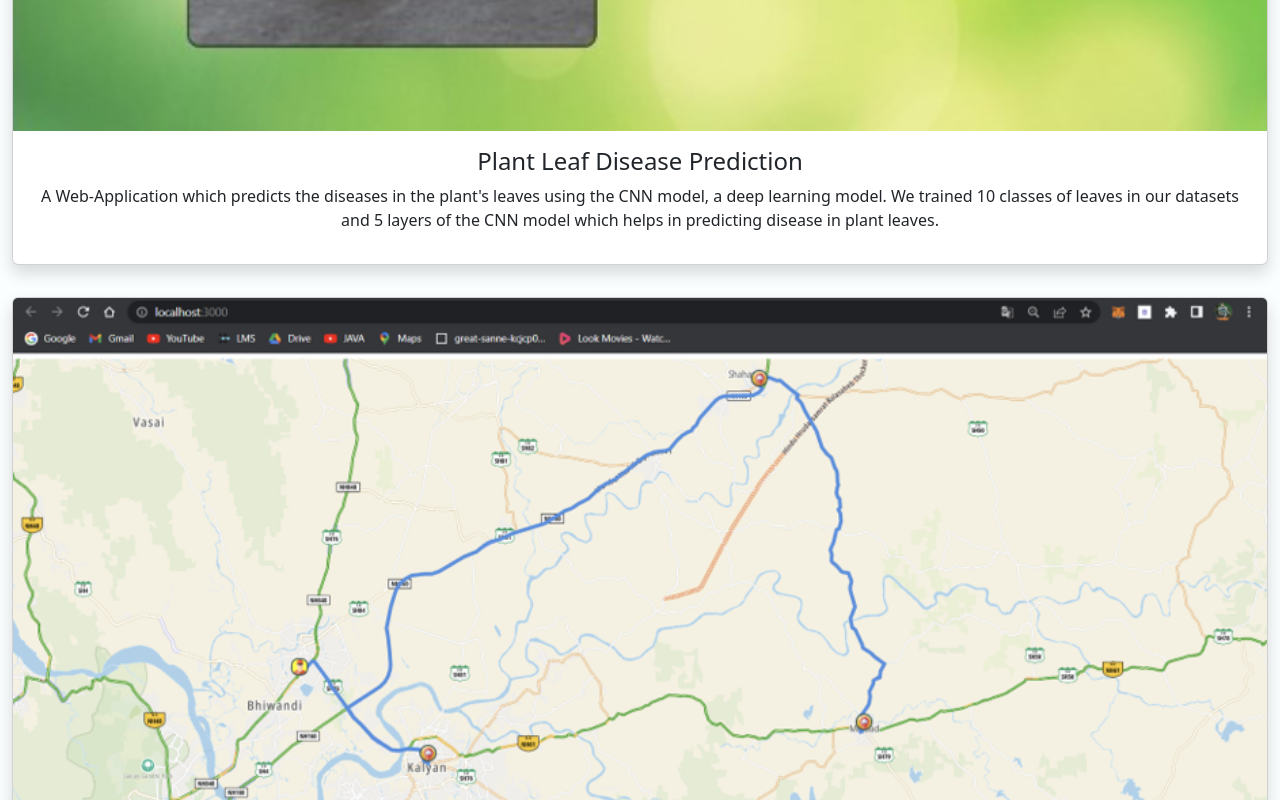
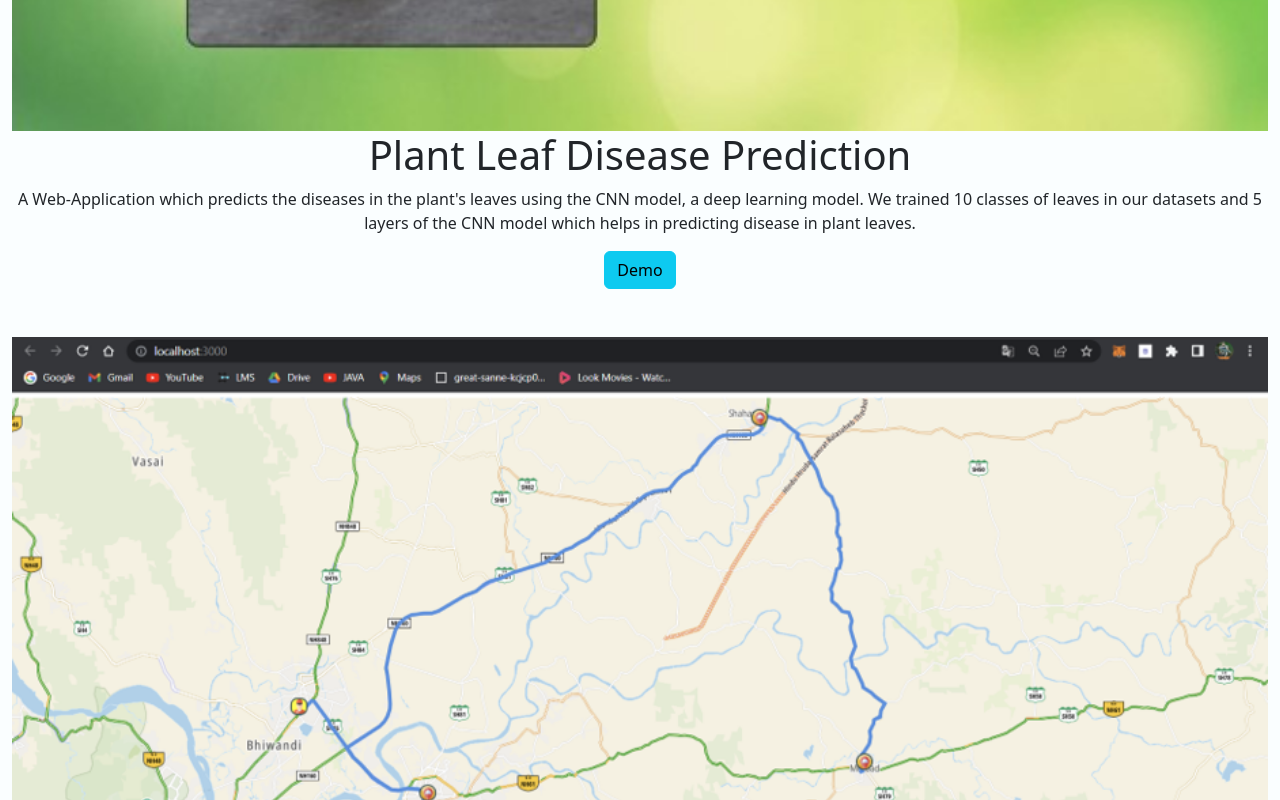
Before and after one commit to adityauke/aditya-uke-portfolio, a React (Create React App) app: page / in a window 1280 px wide. Shown: the part 2160-2960 px from the top of the page. Built offline with nearby package versions, Linux system fonts and the light colour scheme.

Commit message:
Update projectCard.js

```diff
--- a/src/components/projectCard.js
+++ b/src/components/projectCard.js
@@ -5,15 +5,21 @@ function ProjectCard(props) {
   const { title, description, imgUrl, prjLink } = props;
 
   return (
-    <div className="card shadow h-100 project-card">
-      <img className="card-img-top" src={imgUrl} alt="Project Thumbnail" />
-      <div className="card-body">
-        <h4 className="card-title">{title}</h4>
-        <p className="card-text">{description}</p>
-        <a href={prjLink} className="stretched-link"></a>
-      </div>
-    </div>
+       <div class="blog-card">
+          <div class="meta">
+            <div class="photo">
+            <img className="card-img-top" src={imgUrl} alt="Project Thumbnail" /></div>
+          </div>
+          <div class="description">
+            <h1>{title}</h1>
+            {/* <h2>Opening a door to the future</h2> */}
+            <p> {description}</p>
+            <p class="read-more">
+                <a href={prjLink} >
+            <button type="button" class="btn btn-info">Demo</button></a>
+            </p>
+          </div>
+          </div>
   );
 }
-
 export default ProjectCard;
```
